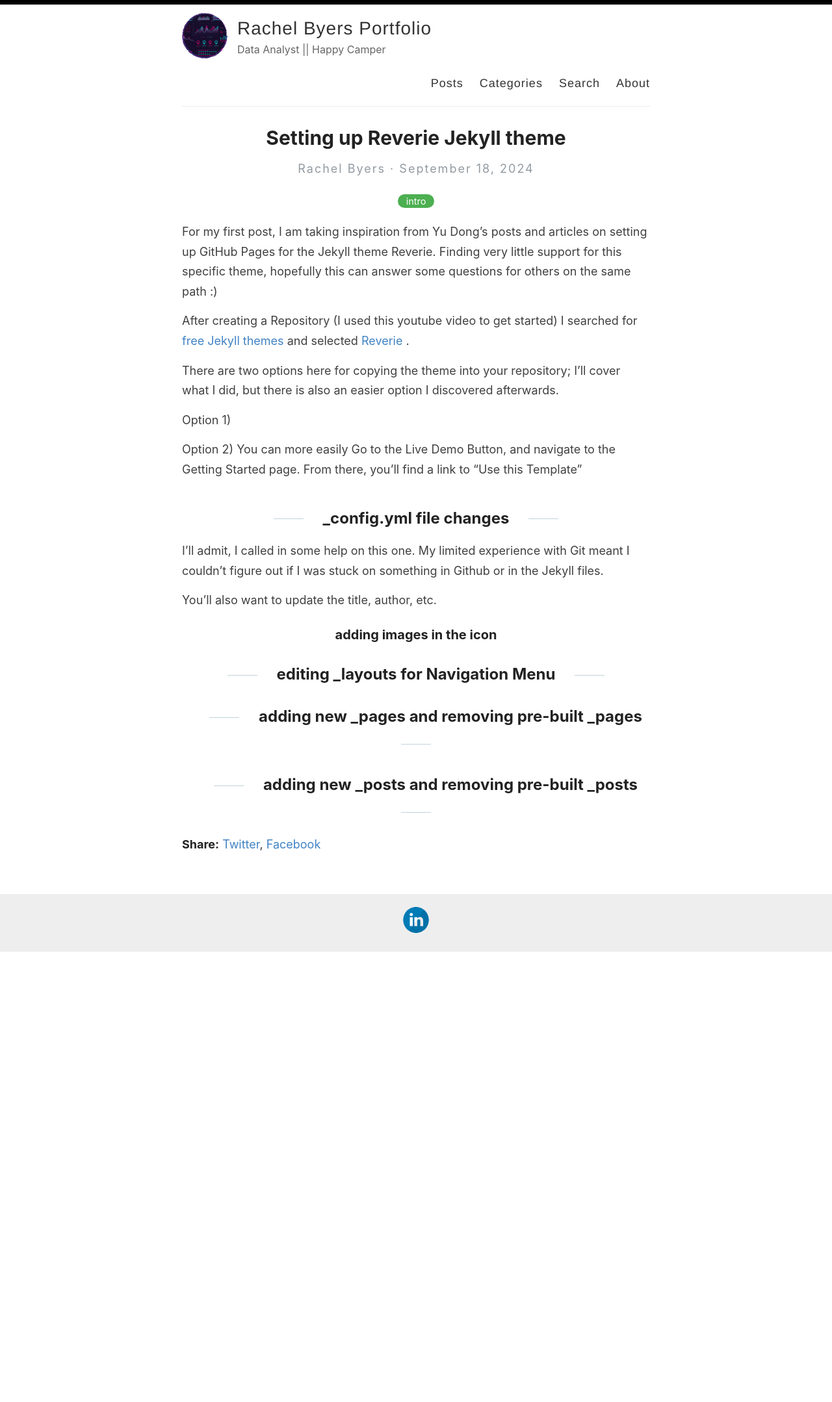
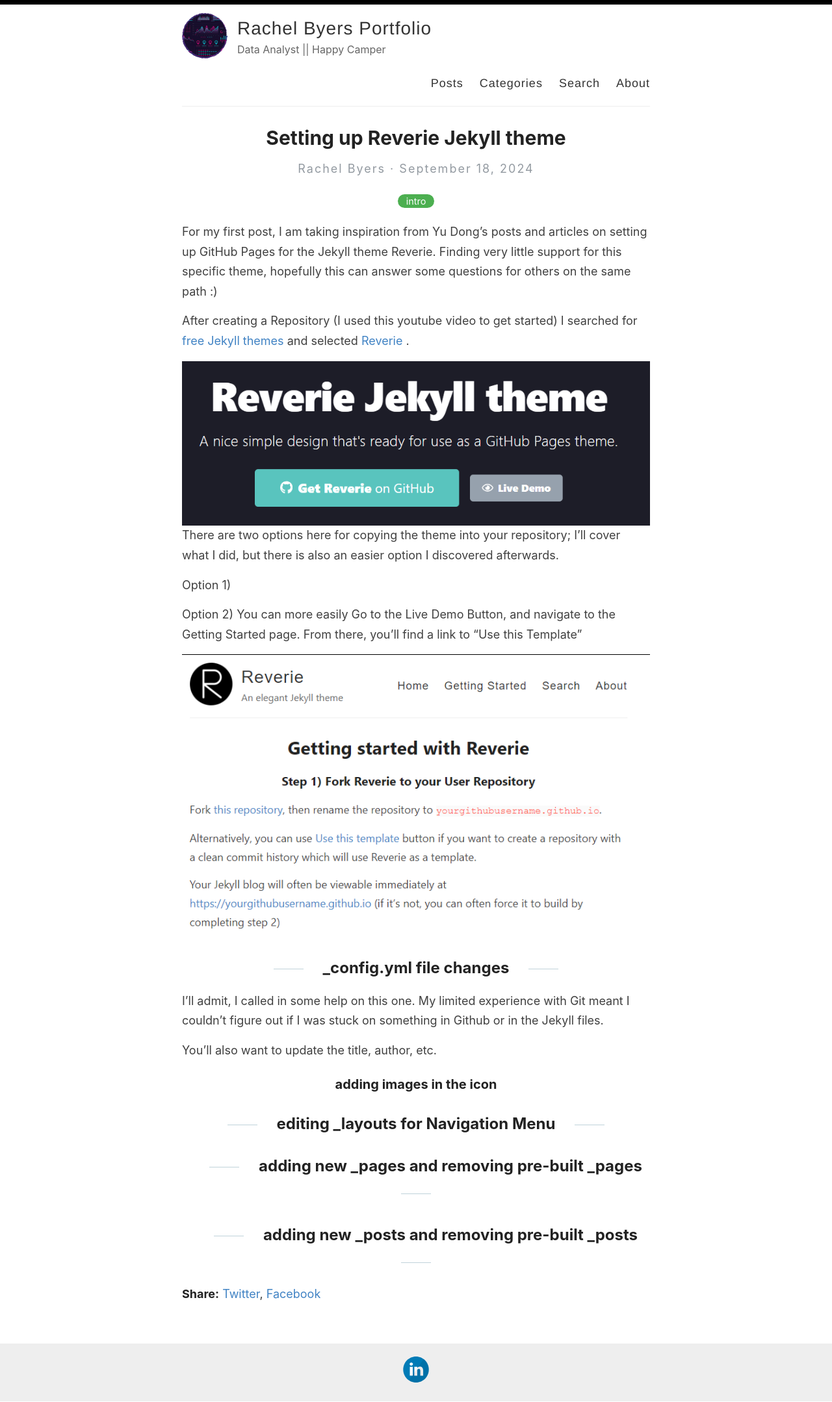
Before and after one commit to rbyers18/github-portfolio, a Jekyll site: the page built from _posts/2024-9-18-Reverie-Jekyll-Theme.md, in a window 1280 px wide. Shown: the whole page at 65% size. Built offline with Jekyll 4.4.1, drawn with Linux system fonts in a browser that asks for light colours; before the commit the page ends 1465 px from its top, so only the background shows below that.

Commit message:
Update 2024-9-18-Reverie-Jekyll-Theme.md
adding /

```diff
--- a/_posts/2024-9-18-Reverie-Jekyll-Theme.md
+++ b/_posts/2024-9-18-Reverie-Jekyll-Theme.md
@@ -10,7 +10,7 @@
 
 After creating a Repository (I used this youtube video to get started) I searched for [free Jekyll themes](https://jekyllthemes.io/free) and selected [Reverie](https://jekyllthemes.io/theme/reverie) .
 
-![](images/GetReverieonGitHub.png)
+![](/images/GetReverieonGitHub.png)
 There are two options here for copying the theme into your repository; I'll cover what I did, but there is also an easier option I discovered afterwards.
 
 Option 1)
@@ -18,7 +18,7 @@
 Option 2)
 You can more easily Go to the Live Demo Button, and navigate to the Getting Started page. From there, you'll find a link to "Use this Template"
 
-![](images/Gettingstarted.png)
+![](/images/Gettingstarted.png)
 
 ## _config.yml file changes
 
```
